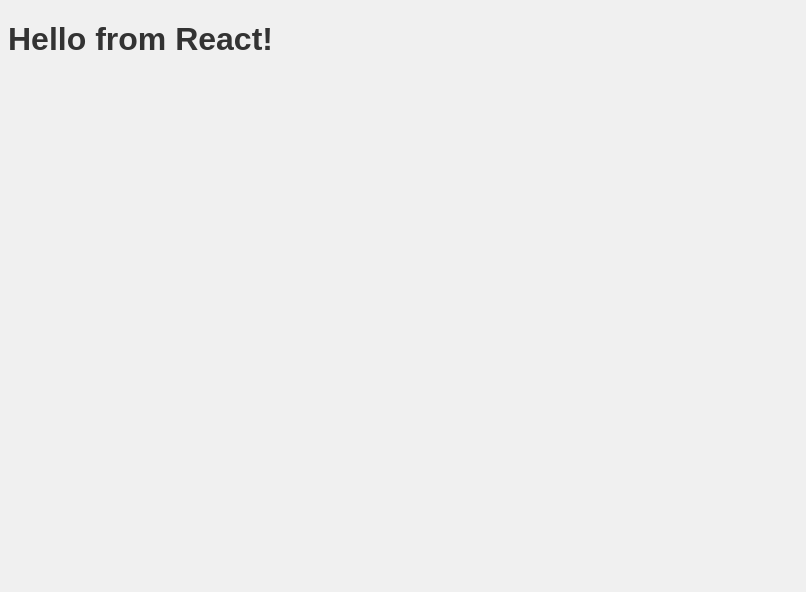
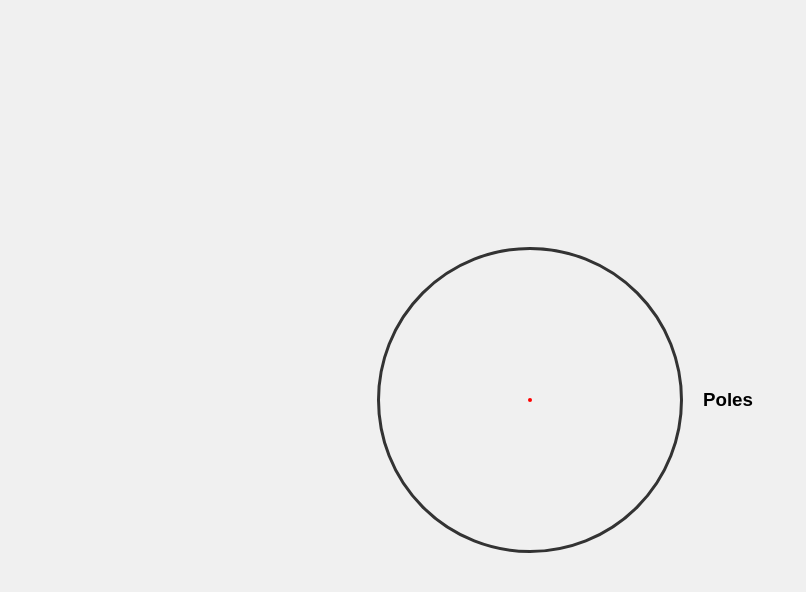
Before and after one commit to Selim-Sheta/AllPass-Designer, a React app: page / in a window 1280 px wide. Shown: the top 592 px of the page, without its empty margins (0-806 px from the left). Built offline with nearby package versions, Linux system fonts and the light colour scheme.

Commit message:
add basic components

```diff
--- a/main.js
+++ b/main.js
@@ -11,7 +11,6 @@ const createWindow = () => {
 
 app.whenReady().then(() => {
     createWindow()
-
     app.on('activate', () => {
         if (BrowserWindow.getAllWindows().length === 0) {
             createWindow()
--- a/package.json
+++ b/package.json
@@ -30,6 +30,7 @@
     "webpack-cli": "^6.0.1"
   },
   "dependencies": {
+    "complex.js": "^2.4.2",
     "react": "^19.1.0",
     "react-dom": "^19.1.0"
   }
--- /dev/null
+++ b/src/Components/InteractivePlot.jsx
@@ -0,0 +1,58 @@
+import React, { useState } from 'react';
+import { UnitCircle } from './UnitCircle';
+import Pole from './Pole';
+import '../styles.css';
+
+let idCounter = 0;
+
+export default function InteractivePlot() {
+    const [poles, setPoles] = useState([]);
+    const [activeId, setActiveId] = useState(null);
+
+    const addPole = (pos) => {
+        const newPole = {
+            id: idCounter++,
+            pos
+        };
+        setPoles([...poles, newPole]);
+    };
+
+    const updatePole = (id, pos) => {
+        setPoles(poles.map(p => p.id === id ? { ...p, pos } : p));
+    };
+
+    const removePole = (id) => {
+        setPoles(poles.filter(p => p.id !== id));
+        if (activeId === id) setActiveId(null);
+    };
+
+    return (
+        <div className="interactive-plot">
+            <UnitCircle onClick={addPole}>
+                {poles.map(p => (
+                    <Pole
+                        key={p.id}
+                        x={p.pos.x}
+                        y={p.pos.y}
+                        radius={135} // 150 - pole radius; adapt if needed
+                        isActive={activeId === p.id}
+                        onDrag={(newPos) => updatePole(p.id, newPos)}
+                        onDragStart={() => setActiveId(p.id)}
+                        onDragEnd={() => setActiveId(null)}
+                    />
+                ))}
+            </UnitCircle>
+            <div className="pole-list">
+                <h3>Poles</h3>
+                {poles.map(p => (
+                    <div key={p.id} className="pole-row">
+                        <span>ID: {p.id}</span>
+                        <span>Real: {p.pos.x.toFixed(1)}</span>
+                        <span>Imag: {-p.pos.y.toFixed(1)}</span>
+                        <button onClick={() => removePole(p.id)}>X</button>
+                    </div>
+                ))}
+            </div>
+        </div>
+    );
+}
--- /dev/null
+++ b/src/Components/Pole.jsx
@@ -0,0 +1,59 @@
+import React, { useRef, useEffect, useState } from 'react';
+
+export default function Pole({ x, y, onDrag, onDragStart, onDragEnd, radius, isActive }) {
+    const ref = useRef(null);
+    const [localRadius, setLocalRadius] = useState(0);
+
+    useEffect(() => {
+        if (ref.current) {
+            const rect = ref.current.getBoundingClientRect();
+            setLocalRadius(rect.width / 2);
+        }
+    }, []);
+
+    const handleMouseDown = (e) => {
+        e.stopPropagation();
+        onDragStart();
+    };
+
+    useEffect(() => {
+        const handleMouseMove = (e) => {
+            if (!isActive) return;
+
+            const rect = ref.current.parentElement.getBoundingClientRect();
+            const center = { x: rect.left + rect.width / 2, y: rect.top + rect.height / 2 };
+            const dx = e.clientX - center.x;
+            const dy = e.clientY - center.y;
+            const distance = Math.sqrt(dx * dx + dy * dy);
+            const angle = Math.atan2(dy, dx);
+            const clamped = Math.min(distance, radius);
+            onDrag({
+                x: clamped * Math.cos(angle),
+                y: clamped * Math.sin(angle)
+            });
+        };
+
+        const handleMouseUp = () => {
+            if (isActive) onDragEnd();
+        };
+
+        window.addEventListener('mousemove', handleMouseMove);
+        window.addEventListener('mouseup', handleMouseUp);
+        return () => {
+            window.removeEventListener('mousemove', handleMouseMove);
+            window.removeEventListener('mouseup', handleMouseUp);
+        };
+    }, [isActive, radius, onDrag, onDragEnd]);
+
+    return (
+        <div
+            ref={ref}
+            onMouseDown={handleMouseDown}
+            className="inner-circle"
+            style={{
+                transform: `translate(${x - localRadius}px, ${y - localRadius}px)`,
+                cursor: isActive ? 'grabbing' : 'grab'
+            }}
+        />
+    );
+}
--- /dev/null
+++ b/src/Components/UnitCircle.jsx
@@ -0,0 +1,35 @@
+import React, { useRef, useEffect, useState } from 'react';
+
+export default function UnitCircle({ children, onClick }) {
+    const ref = useRef(null);
+    const [radius, setRadius] = useState(0);
+    const [center, setCenter] = useState({ x: 0, y: 0 });
+
+    useEffect(() => {
+        if (ref.current) {
+            const rect = ref.current.getBoundingClientRect();
+            setRadius(rect.width / 2);
+            setCenter({ x: rect.left + rect.width / 2, y: rect.top + rect.height / 2 });
+        }
+    }, []);
+
+    const handleClick = (e) => {
+        const dx = e.clientX - center.x;
+        const dy = e.clientY - center.y;
+        const dist = Math.sqrt(dx * dx + dy * dy);
+        if (dist <= radius) onClick({ x: dx, y: dy });
+    };
+
+    return (
+        <div
+            ref={ref}
+            className="outer-circle"
+            onClick={handleClick}
+        >
+            {children}
+            <div className="origin-marker" />
+        </div>
+    );
+}
+
+export { UnitCircle };
--- a/src/index.jsx
+++ b/src/index.jsx
@@ -1,9 +1,10 @@
 import React from 'react';
 import { createRoot } from 'react-dom/client';
+import InteractivePlot from './Components/InteractivePlot';
 import './styles.css';
 
 function App() {
-  return <h1>Hello from React!</h1>;
+  return <InteractivePlot />;
 }
 
 createRoot(document.getElementById('root')).render(<App />);
--- a/src/styles.css
+++ b/src/styles.css
@@ -1,7 +1,79 @@
 body {
-  background-color: #f0f0f0;
-  font-family: sans-serif;
+    background-color: #f0f0f0;
+    font-family: sans-serif;
 }
+
 h1 {
-  color: #333;
+    color: #333;
 }
+
+body,
+html,
+#root {
+    margin: 0;
+    padding: 0;
+    height: 100%;
+    display: flex;
+    justify-content: center;
+    align-items: center;
+    background: #f0f0f0;
+}
+
+.container {
+    width: 100%;
+    height: 100%;
+    display: flex;
+    justify-content: center;
+    align-items: center;
+}
+
+.outer-circle {
+    width: 300px;
+    height: 300px;
+    border: 3px solid #333;
+    border-radius: 50%;
+    position: relative;
+}
+
+.inner-circle {
+    width: 30px;
+    height: 30px;
+    background-color: #333;
+    border-radius: 50%;
+    position: absolute;
+    top: 50%;
+    left: 50%;
+    transform: translate(0, 0);
+    cursor: grab;
+}
+
+.origin-marker {
+    width: 4px;
+    height: 4px;
+    background-color: red;
+    border-radius: 50%;
+    position: absolute;
+    top: 50%;
+    left: 50%;
+    transform: translate(-50%, -50%);
+    pointer-events: none;
+}
+
+.interactive-plot {
+    display: flex;
+    gap: 20px;
+    align-items: center;
+    justify-content: center;
+}
+
+.pole-list {
+    font-family: sans-serif;
+    min-width: 200px;
+}
+
+.pole-row {
+    display: flex;
+    justify-content: space-between;
+    margin: 4px 0;
+    gap: 8px;
+}
```
Also changed, not shown: 1 other file (tests, documents, lock files or other folders). Lines whose indentation alone changed are shown as unchanged.
